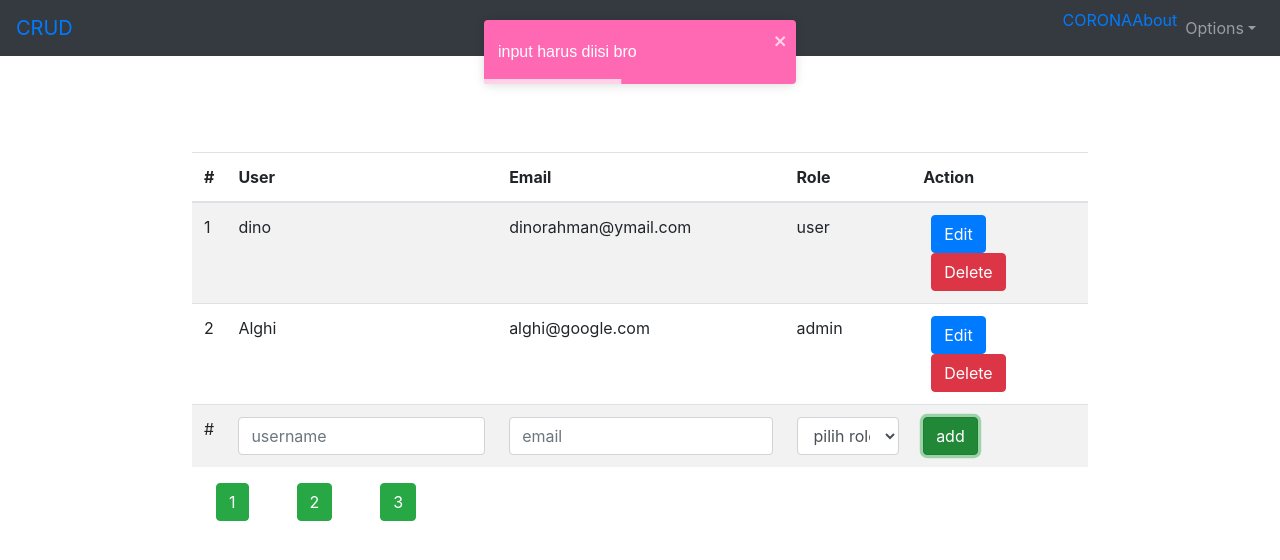
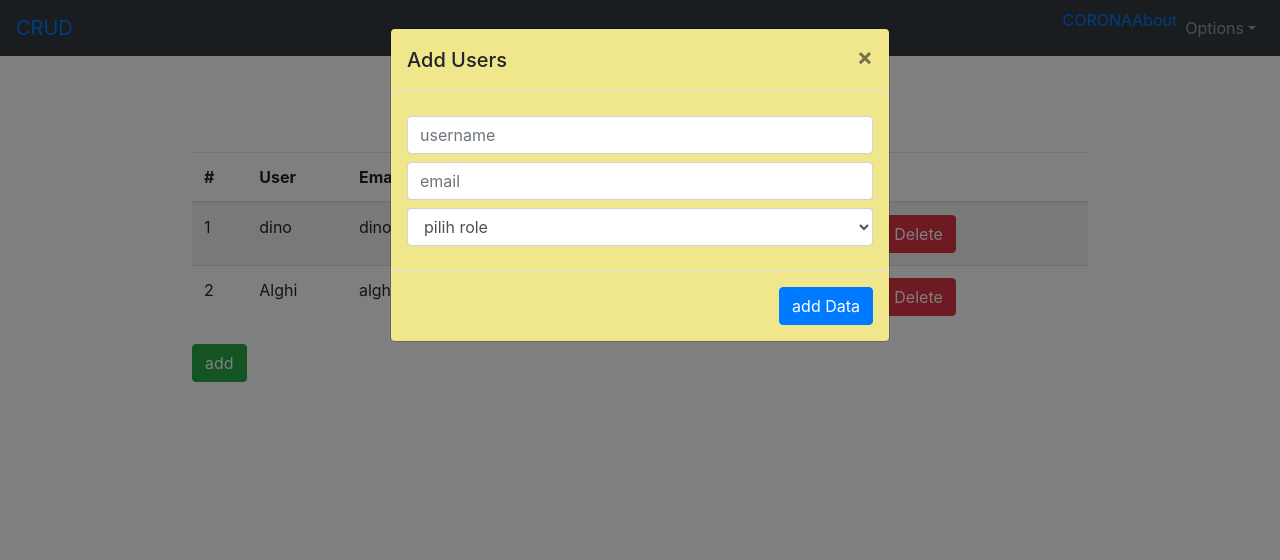
Before and after one commit to dino9611/FE-JC16JKT, a React (Create React App) app: page / in a window 1280 px wide. Both pictures are taken after a click on the button "add". Shown: the top 560 px of the page. Built offline with nearby package versions, Linux system fonts and the light colour scheme; the HTML template or start-up script is replaced by a standard one.

Commit message:
day9 modal

```diff
--- a/src/App.css
+++ b/src/App.css
@@ -1,3 +1,7 @@
 .Toastify__toast--error {
   background-color: hotpink !important;
 }
+
+.bg-modal {
+  background-color: khaki;
+}
--- /dev/null
+++ b/src/components/Modal.jsx
@@ -0,0 +1,31 @@
+import React, { Component } from "react";
+import { Modal, ModalBody, ModalHeader, ModalFooter } from "reactstrap";
+
+class ModalComp extends Component {
+  state = {};
+  render() {
+    return (
+      <Modal
+        isOpen={this.props.isOpen}
+        toggle={this.props.toggle}
+        contentClassName="bg-modal"
+      >
+        <ModalHeader toggle={this.props.toggle}>{this.props.title}</ModalHeader>
+        <ModalBody>{this.props.children}</ModalBody>
+        <ModalFooter>
+          <button className="btn btn-primary" onClick={this.props.saveData}>
+            {this.props.Edit ? "Save data" : "add Data"}
+          </button>
+          {this.props.Edit ? (
+            <button
+              className="btn btn-secondary"
+              onClick={this.props.Cancel}
+            ></button>
+          ) : null}
+        </ModalFooter>
+      </Modal>
+    );
+  }
+}
+
+export default ModalComp;
--- a/src/pages/Home.jsx
+++ b/src/pages/Home.jsx
@@ -2,9 +2,11 @@ import React, { Component } from "react";
 // import Header from "../components/Header";
 import { Table } from "reactstrap";
 import { toast } from "react-toastify";
-import { Link } from "react-router-dom";
+import { Link, Redirect } from "react-router-dom";
+import ModalComp from "./../components/Modal";
 class Home extends Component {
   state = {
+    isLogin: false,
     users: [
       {
         username: "dino",
@@ -39,6 +41,8 @@ class Home extends Component {
         id: 3,
       },
     ],
+    modal: false,
+    editmodal: false,
   };
 
   // renderUsers = this.state.users.map((val, index) => {
@@ -76,56 +80,6 @@ class Home extends Component {
                 onClick={this.onCancelClick}
               >
                 No
-              </button>
-            </td>
-          </tr>
-        );
-      } else if (index === this.state.indexEdit) {
-        return (
-          <tr key={index}>
-            <td>{index + 1}</td>
-            <td>
-              <input
-                name="username"
-                type="text"
-                placeholder="username"
-                className="form-control"
-                value={this.state.EditData.username}
-                onChange={this.onInputEditChage}
-              />
-            </td>
-            <td>
-              <input
-                name="email"
-                type="email"
-                placeholder="email"
-                className="form-control"
-                value={this.state.EditData.email}
-                onChange={this.onInputEditChage}
-              />
-            </td>
-            <td>
-              <select
-                name="role"
-                onChange={this.onInputEditChage}
-                value={this.state.EditData.role}
-                className="form-control"
-              >
-                {this.renderRole()}
-              </select>
-            </td>
-            <td>
-              <button
-                className="btn btn-success mx-2"
-                onClick={this.onSaveEditClick}
-              >
-                Save
-              </button>
-              <button
-                className="btn btn-primary mx-2"
-                onClick={this.onCancelEditClick}
-              >
-                Cancel
               </button>
             </td>
           </tr>
@@ -169,7 +123,11 @@ class Home extends Component {
   renderProducts = () => {
     return this.state.products.map((val) => {
       return (
-        <Link key={val.id} className="mx-4" to={`/product/` + val.id}>
+        <Link
+          key={val.id}
+          className="mx-4"
+          to={{ pathname: `/product/` + val.id, state: { category: "dino" } }}
+        >
           <button className="btn btn-success">{val.id}</button>
         </Link>
       );
@@ -216,6 +174,7 @@ class Home extends Component {
         roleInp: "",
         usernameInp: "",
         emailInp: "",
+        modal: false,
       });
     } else {
       toast.error("input harus diisi bro", {
@@ -228,6 +187,10 @@ class Home extends Component {
         progress: undefined,
       });
     }
+  };
+
+  onAddModalClick = () => {
+    this.setState({ modal: true });
   };
 
   onDeleteClick = (index) => {
@@ -252,7 +215,7 @@ class Home extends Component {
       email: users[index].email,
       role: users[index].role,
     };
-    this.setState({ indexEdit: index, EditData: EditData });
+    this.setState({ indexEdit: index, EditData: EditData, editmodal: true });
   };
 
   onCancelEditClick = () => {
@@ -263,6 +226,7 @@ class Home extends Component {
         role: "",
       },
       indexEdit: -1,
+      editmodal: false,
     });
   };
 
@@ -288,6 +252,7 @@ class Home extends Component {
       this.setState({
         users: usersdata,
         indexEdit: -1,
+        editmodal: false,
       });
 
       toast.success("berhasil edit ", {
@@ -320,14 +285,105 @@ class Home extends Component {
     }
   };
 
+  onLoginClick = () => {
+    if (this.state.users.length > 2) {
+      this.setState({ isLogin: true });
+    } else {
+      toast("data harus lebih dari 2");
+    }
+  };
+
+  toggle = () => {
+    this.setState({ modal: !this.state.modal });
+  };
+  toggleEdit = () => {
+    this.setState({ editmodal: !this.state.editmodal });
+  };
   // * input buat edit
   // * nanti displice seperti biasanya
   render() {
+    const { isLogin } = this.state;
+
+    if (isLogin) {
+      return <Redirect to="/corona" />;
+    }
     return (
       <div>
         {/* <Header /> */}
+        <ModalComp
+          isOpen={this.state.modal}
+          toggle={this.toggle}
+          title={"Add Users"}
+          saveData={this.onAddClick}
+        >
+          <input
+            name="usernameInp"
+            type="text"
+            placeholder="username"
+            className="form-control my-2"
+            value={this.state.usernameInp}
+            onChange={this.onInputChage}
+          />
+          <input
+            name="emailInp"
+            type="email"
+            placeholder="email"
+            className="form-control my-2"
+            value={this.state.emailInp}
+            onChange={this.onInputChage}
+          />
+          <select
+            name="roleInp"
+            onChange={this.onInputChage}
+            value={this.state.roleInp}
+            className="form-control my-2"
+          >
+            <option hidden value="">
+              pilih role
+            </option>
+            {this.renderRole()}
+          </select>
+        </ModalComp>
+        <ModalComp
+          isOpen={this.state.editmodal}
+          toggle={this.toggleEdit}
+          title={"Edit Users " + this.state.EditData.username}
+          saveData={this.onSaveEditClick}
+          Cancel={this.onCancelEditClick}
+          Edit={true}
+        >
+          <input
+            name="username"
+            type="text"
+            placeholder="username"
+            className="form-control"
+            value={this.state.EditData.username}
+            onChange={this.onInputEditChage}
+          />
+
+          <input
+            name="email"
+            type="email"
+            placeholder="email"
+            className="form-control"
+            value={this.state.EditData.email}
+            onChange={this.onInputEditChage}
+          />
+
+          <select
+            name="role"
+            onChange={this.onInputEditChage}
+            value={this.state.EditData.role}
+            className="form-control"
+          >
+            {this.renderRole()}
+          </select>
+        </ModalComp>
 
         <div className="pt-5 px-5 mx-5">
+          {/* <button className="btn btn-primary" onClick={this.onLoginClick}>
+            Login
+          </button> */}
           <Table striped>
             <thead>
               <tr>
@@ -338,52 +394,12 @@ class Home extends Component {
                 <th>Action</th>
               </tr>
             </thead>
-            <tbody>
-              {this.renderUsers()}
-              <tr>
-                <td>#</td>
-                <td>
-                  <input
-                    name="usernameInp"
-                    type="text"
-                    placeholder="username"
-                    className="form-control"
-                    value={this.state.usernameInp}
-                    onChange={this.onInputChage}
-                  />
-                </td>
-                <td>
-                  <input
-                    name="emailInp"
-                    type="email"
-                    placeholder="email"
-                    className="form-control"
-                    value={this.state.emailInp}
-                    onChange={this.onInputChage}
-                  />
-                </td>
-                <td>
-                  <select
-                    name="roleInp"
-                    onChange={this.onInputChage}
-                    value={this.state.roleInp}
-                    className="form-control"
-                  >
-                    <option hidden value="">
-                      pilih role
-                    </option>
-                    {this.renderRole()}
-                  </select>
-                </td>
-                <td>
-                  <button onClick={this.onAddClick} className="btn btn-success">
-                    add
-                  </button>
-                </td>
-              </tr>
-            </tbody>
+            <tbody>{this.renderUsers()}</tbody>
           </Table>
-          {this.renderProducts()}
+          <button onClick={this.onAddModalClick} className="btn btn-success">
+            add
+          </button>
+          {/* {this.renderProducts()} */}
         </div>
       </div>
     );
--- a/src/pages/corona.jsx
+++ b/src/pages/corona.jsx
@@ -1,5 +1,6 @@
 import React, { Component } from "react";
 import Axios from "axios";
+
 class Corona extends Component {
   state = {
     listNegara: [],
@@ -13,7 +14,7 @@ class Corona extends Component {
   componentDidMount() {
     Axios.get("https://covid19.mathdro.id/api/countries")
       .then((res) => {
-        console.log(res.data);
+        console.log(res);
         this.setState({ listNegara: res.data.countries });
       })
       .catch((err) => {
@@ -35,7 +36,6 @@ class Corona extends Component {
     this.setState({ negarapilihan: e.target.value, loading: true });
     Axios.get(`https://covid19.mathdro.id/api/countries/${e.target.value}`)
       .then((res) => {
-        // console.log(res.data);
         this.setState({
           loading: false,
           confirmed: res.data.confirmed.value,
@@ -87,7 +87,7 @@ class Corona extends Component {
             </div>
             <div className="col-md-4 ">
               <div className="border-success border">
-                <div className="text-success text-center">Confirmed</div>
+                <div className="text-success text-center">Recovered</div>
                 <h1 className="text-success mt-3 text-center">
                   {this.state.loading ? "Loading" : this.state.recovered}
                 </h1>
--- a/src/pages/product.jsx
+++ b/src/pages/product.jsx
@@ -3,7 +3,7 @@ import React, { Component } from "react";
 class Product extends Component {
   state = {};
   render() {
-    console.log(this.props.location.search);
+    console.log(this.props.location);
 
     return (
       <div>
```
